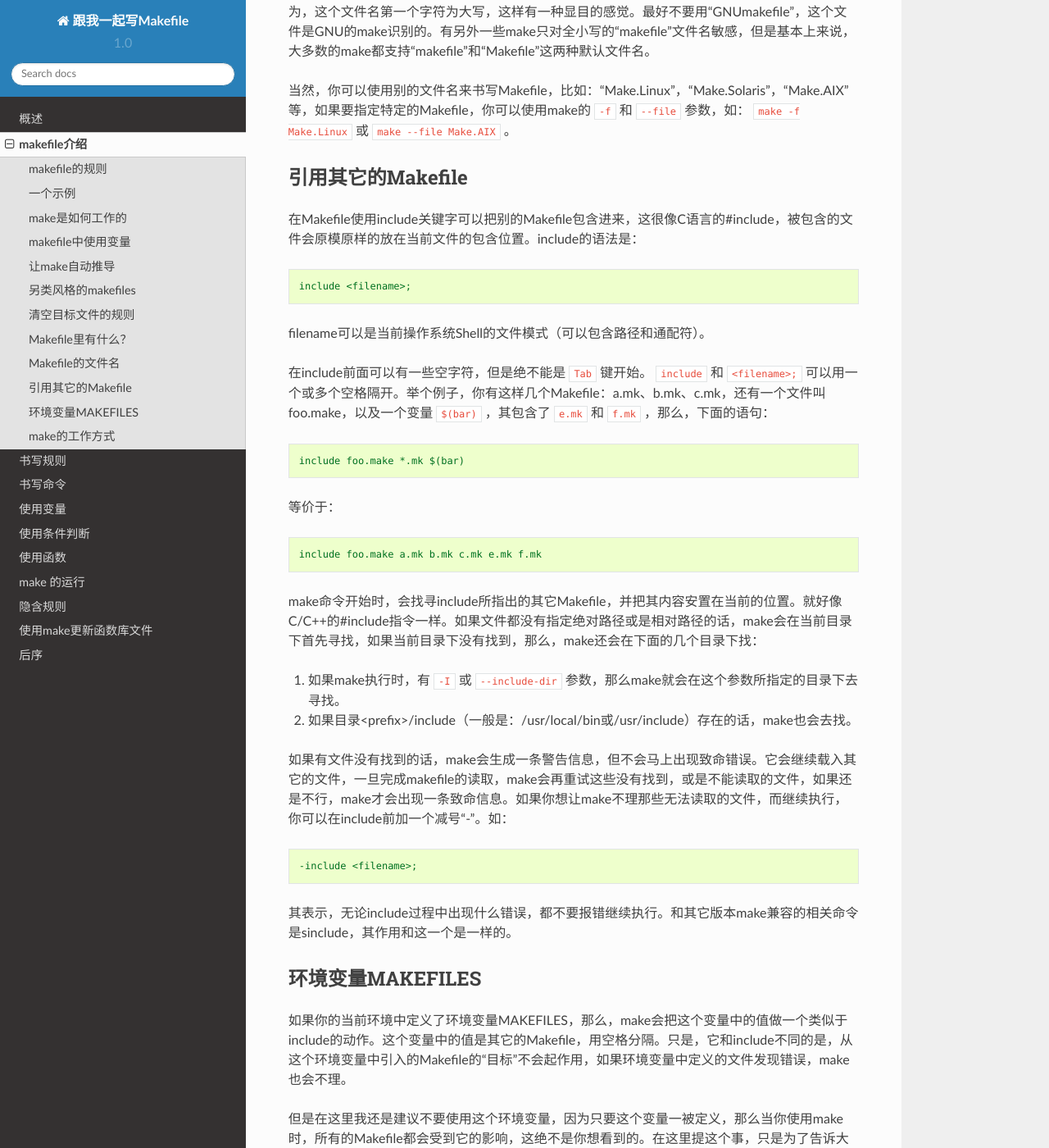
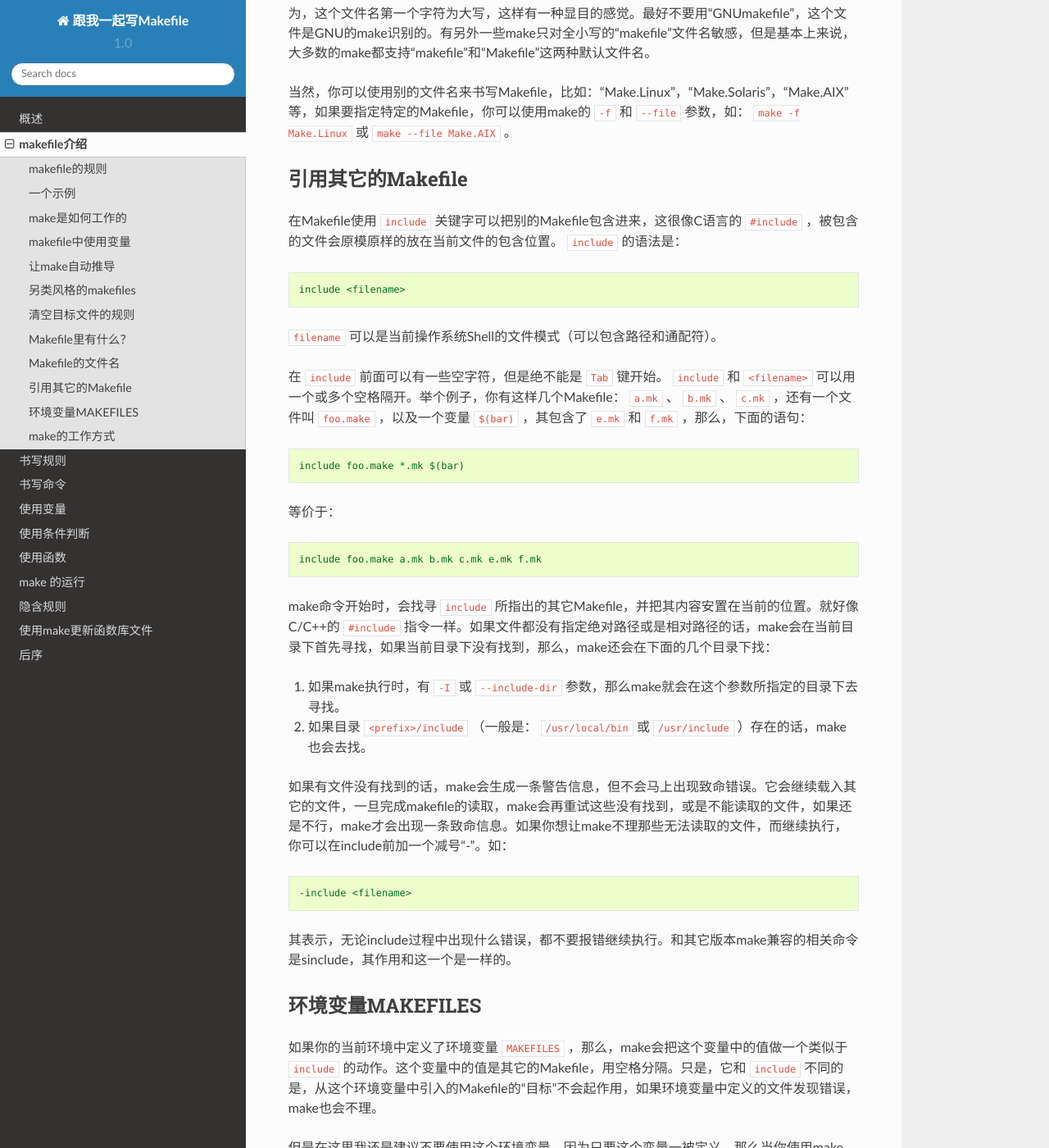
Before and after one commit to seisman/how-to-write-makefile, a Sphinx documentation site: the page built from source/introduction.rst, in a window 1280 px wide and 1400 px high, scrolled down 6578 px. Shown: the whole window at 82% size. Built offline with Sphinx 7.4.7 and the Read the Docs theme 2.0.0, drawn with Linux system fonts in a browser that asks for light colours; some of the changed text lies outside the part shown.

Commit message:
update introduction

```diff
--- a/source/introduction.rst
+++ b/source/introduction.rst
@@ -155,7 +155,7 @@ makefile中使用变量
 
 GNU的make很强大，它可以自动推导文件以及文件依赖关系后面的命令，于是我们就没必要去在每一个 ``.o`` 文件后都写上类似的命令，因为，我们的make会自动识别，并自己推导命令。
 
-只要make看到一个 ``.o`` 文件，它就会自动的把 ``.c`` 文件加在依赖关系中，如果make找到一个 ``whatever.o`` ，那么 ``whatever.c`` ，就会是 ``whatever.o`` 的依赖文件。并且 ``cc -c whatever.c`` 也会被推导出来，于是，我们的makefile再也不用写得这么复杂。我们的新makefile又出炉了。
+只要make看到一个 ``.o`` 文件，它就会自动的把 ``.c`` 文件加在依赖关系中，如果make找到一个 ``whatever.o`` ，那么 ``whatever.c`` 就会是 ``whatever.o`` 的依赖文件。并且 ``cc -c whatever.c`` 也会被推导出来，于是，我们的makefile再也不用写得这么复杂。我们的新makefile又出炉了。
 
 .. code-block:: makefile
 
@@ -178,7 +178,7 @@ GNU的make很强大，它可以自动推导文件以及文件依赖关系后面
     clean :
         rm edit $(objects)
 
-这种方法，也就是make的“隐晦规则”。上面文件内容中， ``.PHONY`` 表示，clean是个伪目标文件。
+这种方法，也就是make的“隐晦规则”。上面文件内容中， ``.PHONY`` 表示 ``clean`` 是个伪目标文件。
 
 关于更为详细的“隐晦规则”和“伪目标文件”，我会在后续给你一一道来。
 
@@ -250,15 +250,15 @@ Makefile的文件名
 引用其它的Makefile
 ------------------
 
-在Makefile使用include关键字可以把别的Makefile包含进来，这很像C语言的#include，被包含的文件会原模原样的放在当前文件的包含位置。include的语法是：
+在Makefile使用 ``include`` 关键字可以把别的Makefile包含进来，这很像C语言的 ``#include`` ，被包含的文件会原模原样的放在当前文件的包含位置。 ``include`` 的语法是：
 
 .. code-block:: makefile
 
-    include <filename>;
+    include <filename>
 
-filename可以是当前操作系统Shell的文件模式（可以包含路径和通配符）。
+``filename`` 可以是当前操作系统Shell的文件模式（可以包含路径和通配符）。
 
-在include前面可以有一些空字符，但是绝不能是 ``Tab`` 键开始。 ``include`` 和 ``<filename>;`` 可以用一个或多个空格隔开。举个例子，你有这样几个Makefile：a.mk、b.mk、c.mk，还有一个文件叫foo.make，以及一个变量 ``$(bar)`` ，其包含了 ``e.mk`` 和 ``f.mk`` ，那么，下面的语句：
+在 ``include`` 前面可以有一些空字符，但是绝不能是 ``Tab`` 键开始。 ``include`` 和 ``<filename>`` 可以用一个或多个空格隔开。举个例子，你有这样几个Makefile： ``a.mk`` 、 ``b.mk`` 、 ``c.mk`` ，还有一个文件叫 ``foo.make`` ，以及一个变量 ``$(bar)`` ，其包含了 ``e.mk`` 和 ``f.mk`` ，那么，下面的语句：
 
 .. code-block:: makefile
 
@@ -270,23 +270,23 @@ filename可以是当前操作系统Shell的文件模式（可以包含路径和
 
     include foo.make a.mk b.mk c.mk e.mk f.mk
 
-make命令开始时，会找寻include所指出的其它Makefile，并把其内容安置在当前的位置。就好像C/C++的#include指令一样。如果文件都没有指定绝对路径或是相对路径的话，make会在当前目录下首先寻找，如果当前目录下没有找到，那么，make还会在下面的几个目录下找：
+make命令开始时，会找寻 ``include`` 所指出的其它Makefile，并把其内容安置在当前的位置。就好像C/C++的 ``#include`` 指令一样。如果文件都没有指定绝对路径或是相对路径的话，make会在当前目录下首先寻找，如果当前目录下没有找到，那么，make还会在下面的几个目录下找：
 
 #. 如果make执行时，有 ``-I`` 或 ``--include-dir`` 参数，那么make就会在这个参数所指定的目录下去寻找。
-#. 如果目录<prefix>/include（一般是：/usr/local/bin或/usr/include）存在的话，make也会去找。
+#. 如果目录 ``<prefix>/include`` （一般是： ``/usr/local/bin`` 或 ``/usr/include`` ）存在的话，make也会去找。
 
 如果有文件没有找到的话，make会生成一条警告信息，但不会马上出现致命错误。它会继续载入其它的文件，一旦完成makefile的读取，make会再重试这些没有找到，或是不能读取的文件，如果还是不行，make才会出现一条致命信息。如果你想让make不理那些无法读取的文件，而继续执行，你可以在include前加一个减号“-”。如：
 
 .. code-block:: makefile
 
-    -include <filename>;
+    -include <filename>
 
 其表示，无论include过程中出现什么错误，都不要报错继续执行。和其它版本make兼容的相关命令是sinclude，其作用和这一个是一样的。
 
 环境变量MAKEFILES
 -----------------
 
-如果你的当前环境中定义了环境变量MAKEFILES，那么，make会把这个变量中的值做一个类似于include的动作。这个变量中的值是其它的Makefile，用空格分隔。只是，它和include不同的是，从这个环境变量中引入的Makefile的“目标”不会起作用，如果环境变量中定义的文件发现错误，make也会不理。
+如果你的当前环境中定义了环境变量 ``MAKEFILES`` ，那么，make会把这个变量中的值做一个类似于 ``include`` 的动作。这个变量中的值是其它的Makefile，用空格分隔。只是，它和 ``include`` 不同的是，从这个环境变量中引入的Makefile的“目标”不会起作用，如果环境变量中定义的文件发现错误，make也会不理。
 
 但是在这里我还是建议不要使用这个环境变量，因为只要这个变量一被定义，那么当你使用make时，所有的Makefile都会受到它的影响，这绝不是你想看到的。在这里提这个事，只是为了告诉大家，也许有时候你的Makefile出现了怪事，那么你可以看看当前环境中有没有定义这个变量。
 
```
Also changed, not shown: other parts of source/introduction.rst (+7 -7 lines).
